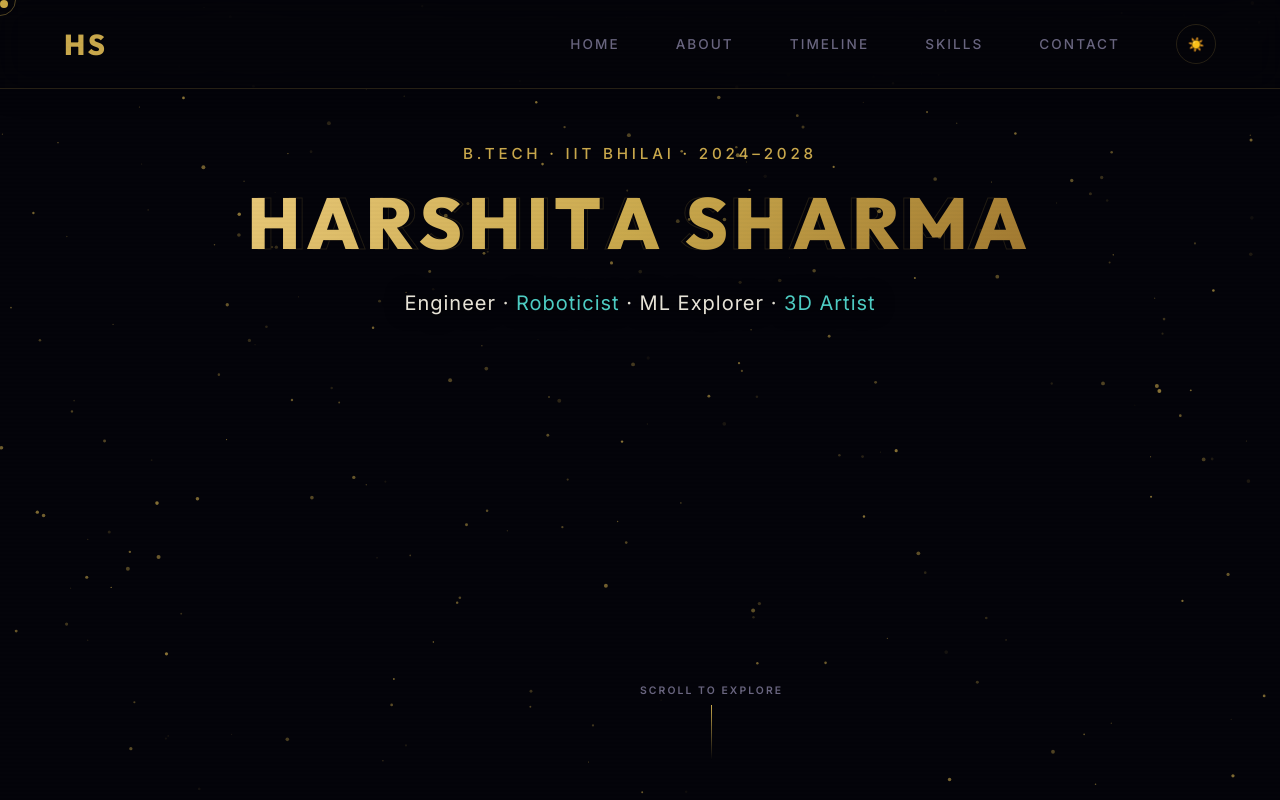
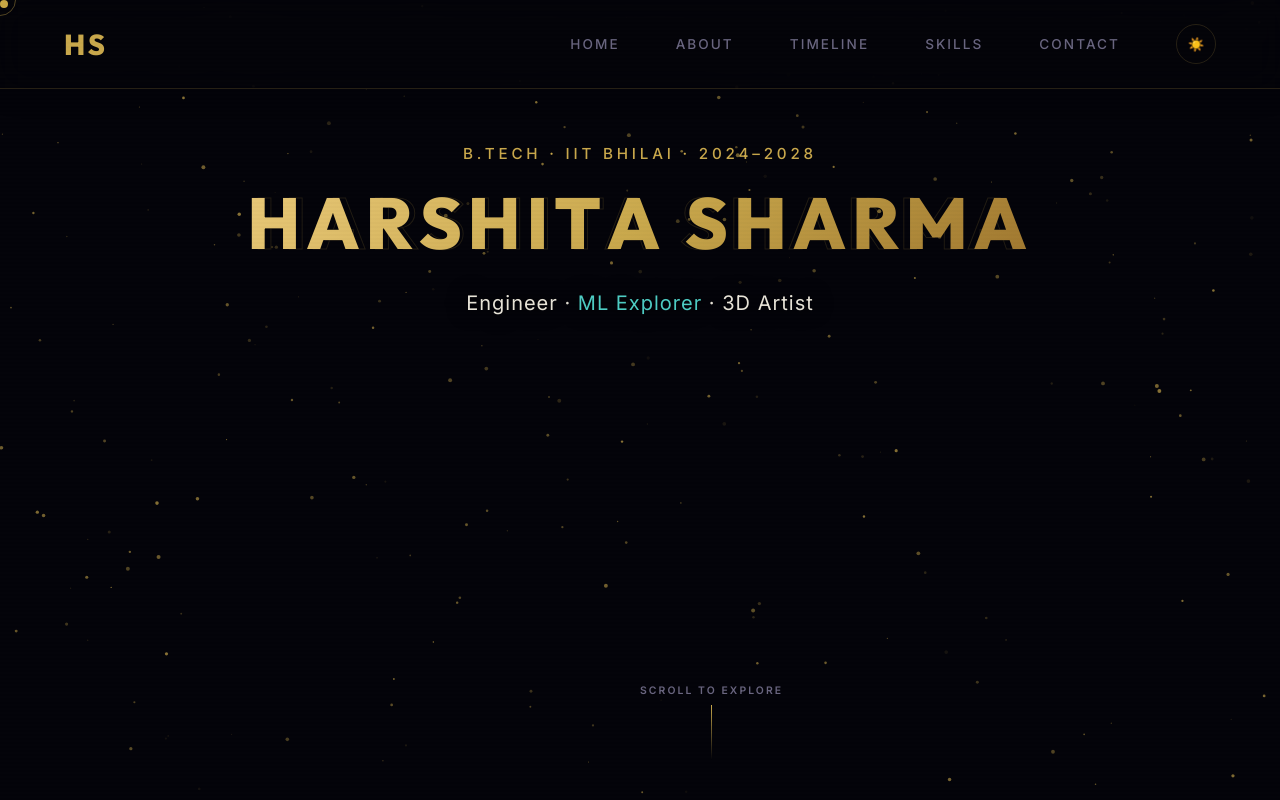
Before and after one commit to harshita-sl/portfolio, a React (Vite) app: page / in a window 1280 px wide. Shown: the top 800 px of the page. Built offline with nearby package versions, Linux system fonts and the light colour scheme.

Commit message:
small changes

```diff
--- a/src/components/Hero.jsx
+++ b/src/components/Hero.jsx
@@ -36,14 +36,14 @@ const Hero = ({ data }) => {
             ))}
           </div>
         </div>
-        <p className="hero-subtitle">Engineer · <em>Roboticist</em> · ML Explorer · <em>3D Artist</em></p>
+        <p className="hero-subtitle">Engineer · <em>ML Explorer</em> · 3D Artist</p>
       </div>
 
       <div className="scroll-cue">
         <span>Scroll to explore</span>
         <div className="scroll-arrow"></div>
       </div>
-      <style dangerouslySetInnerHTML={{__html: ``}}/>
+      <style dangerouslySetInnerHTML={{ __html: `` }} />
     </section>
   );
 };
```
